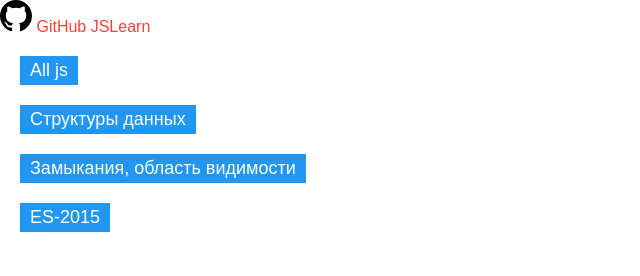
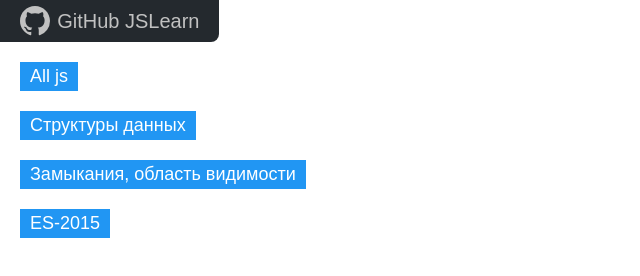
Before and after one commit to glaserg0001/jslearn, a plain HTML site: page index.html in a window 1280 px wide. Shown: the whole page, without its empty margins (0-640 px from the left). Drawn offline with Linux system fonts and the light colour scheme.

Commit message:
reload:preparation

```diff
--- a/index.html
+++ b/index.html
@@ -8,8 +8,8 @@
 </head>
 <body>
 
-	<div class="git-link">
-		<a href="https://github.com/glaserg0001/jslearn" target="_blank">
+	<div class="git">
+		<a class="git-link" href="https://github.com/glaserg0001/jslearn" target="_blank">
 			<svg class="git-link-logo" height="32" viewBox="0 0 16 16" version="1.1" width="32" aria-hidden="true"><path fill-rule="evenodd" d="M8 0C3.58 0 0 3.58 0 8c0 3.54 2.29 6.53 5.47 7.59.4.07.55-.17.55-.38 0-.19-.01-.82-.01-1.49-2.01.37-2.53-.49-2.69-.94-.09-.23-.48-.94-.82-1.13-.28-.15-.68-.52-.01-.53.63-.01 1.08.58 1.23.82.72 1.21 1.87.87 2.33.66.07-.52.28-.87.51-1.07-1.78-.2-3.64-.89-3.64-3.95 0-.87.31-1.59.82-2.15-.08-.2-.36-1.02.08-2.12 0 0 .67-.21 2.2.82.64-.18 1.32-.27 2-.27.68 0 1.36.09 2 .27 1.53-1.04 2.2-.82 2.2-.82.44 1.1.16 1.92.08 2.12.51.56.82 1.27.82 2.15 0 3.07-1.87 3.75-3.65 3.95.29.25.54.73.54 1.48 0 1.07-.01 1.93-.01 2.2 0 .21.15.46.55.38A8.013 8.013 0 0 0 16 8c0-4.42-3.58-8-8-8z"></path></svg>
 			<span class="git-link-text">GitHub JSLearn</span>
 		</a>
--- a/sass/_base.sass
+++ b/sass/_base.sass
@@ -73,9 +73,22 @@ a
 	&:focus
 		outline: none
 
-.git-link
-	&-logo
-		width: 1em
-		height: 1em
-	&-text
-	color: green
+.git
+	&-link
+		display: inline-flex
+		justify-content: space-between
+		align-items: center
+		padding: .3em 1em
+		font-size: 20px
+		color: #fff
+		background-color: #24292e
+		border-radius: 0 0 .4em 0
+		&:hover
+			color: #c1c1c1
+		&-logo
+			width: 1em
+			height: 1em
+			font-size: 1.5em
+			margin-right: .24em
+			fill: currentColor
+		&-text
```
Also changed, not shown: css/main.css.
